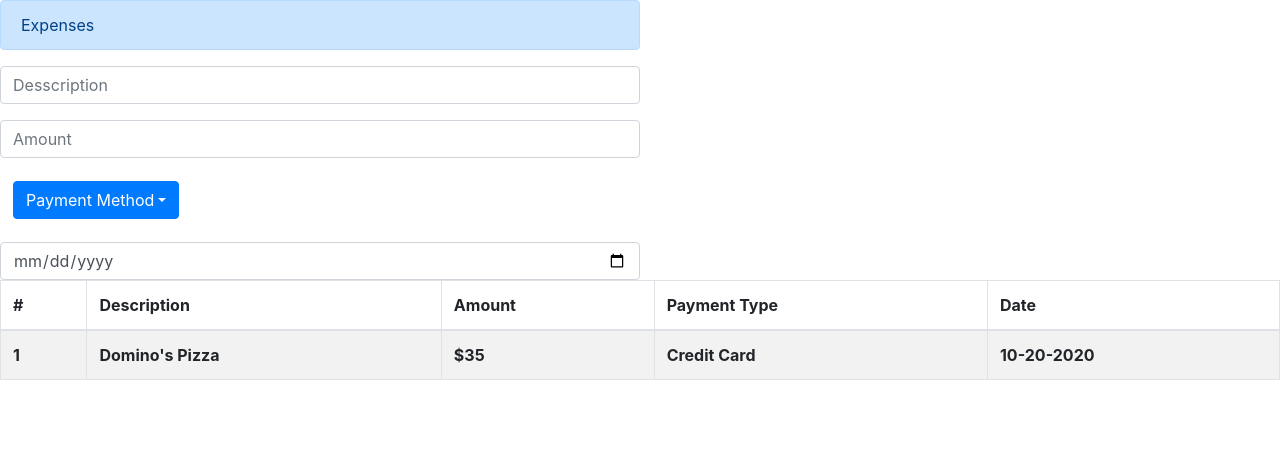
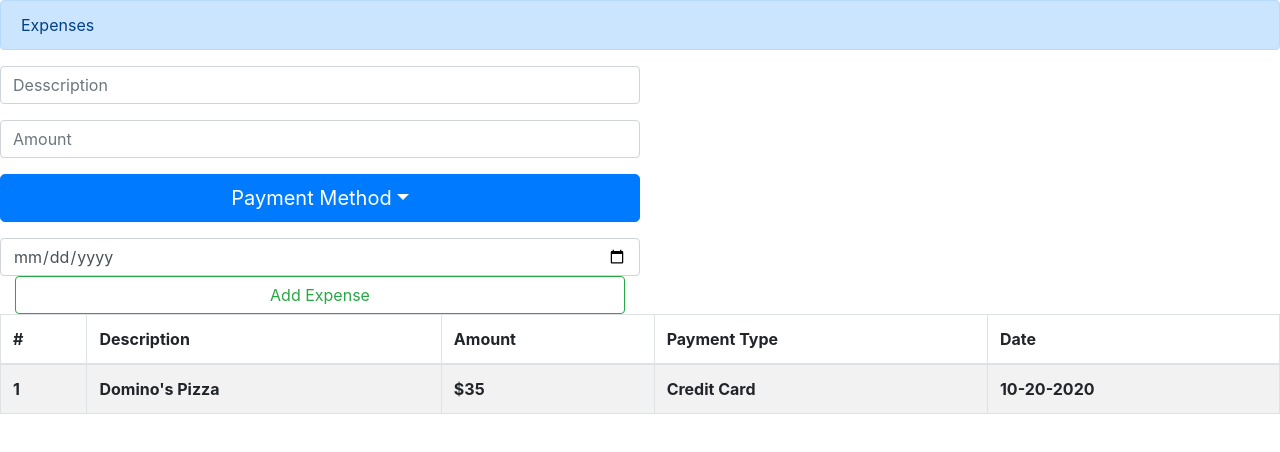
Before and after one commit to jonathanj101/expense-tracker-react, a React (Create React App) app: page / in a window 1280 px wide. Shown: the top 452 px of the page. Built offline with nearby package versions, Linux system fonts and the light colour scheme.

Commit message:
still nothing to have state shared with this compenent
still nothing to have state shared with this compenent

```diff
--- a/src/Components/UserInput.js
+++ b/src/Components/UserInput.js
@@ -1,7 +1,5 @@
 import React, { Component } from 'react'
-import {
-    InputGroup, FormControl, Dropdown, DropdownButton
-} from 'react-bootstrap'
+import { InputGroup, FormControl, Table } from 'react-bootstrap'
 
 
 
@@ -9,22 +7,55 @@ export class UserInput extends Component {
     constructor() {
         super();
 
-        this.state = { title: 'Payment Method' }
+        this.state = {
+            submitted: false,
+            paymentMethodTitle: 'Payment Method',
+            description: "",
+            amount: "",
+            date: "",
+            payment: ""
+        }
+        this.descriptionInput = React.createRef()
+        this.amountInput = React.createRef()
+        this.dateInput = React.createRef()
         this.handleChange = this.handleChange.bind(this)
+        this.onSubmit = this.onSubmit.bind(this)
     }
+
     handleChange = (event) => {
         console.log('selected');
-        this.setState({ title: event })
+        this.setState({
+            paymentMethodTitle: event.target.value
+        })
+
     }
+
+    onSubmit = () => {
+        const desc = this.descriptionInput.current.value
+        const amount = this.amountInput.current.value
+        const date = this.dateInput.current.value
+        const payment = this.state.paymentMethodTitle
+        this.setState({
+            submitted: true,
+            description: desc,
+            amount: amount,
+            date: date,
+            payment: payment
+        })
+
+    }
+
     render() {
-        const { title } = this.state
+        const { paymentMethodTitle, submitted, description, amount, date, payment } = this.state
         return (
+            <div className="w-100">
+                <p className="alert alert-primary" role="alert">Expenses</p>
                 <div className="w-50">
-                <p className="alert alert-primary" role="alert">Expenses</p>
                     <InputGroup className="mb-3">
                         <FormControl
                             placeholder="Desscription"
                             aria-label="Description"
+                            ref={this.descriptionInput}
 
                         />
                     </InputGroup>
@@ -32,24 +63,68 @@ export class UserInput extends Component {
                         <FormControl
                             placeholder="Amount"
                             aria-label="Amount"
+                            ref={this.amountInput}
                         />
                     </InputGroup>
+                    <div className="dropdownt">
+                        <button
+                            className="btn btn-primary btn-block btn-lg dropdown-toggle mb-3" type="button"
+                            id="dropdownMenu2"
+                            data-toggle="dropdown"
+                            aria-haspopup="true">
+                            {paymentMethodTitle}
+                        </button>
+                        <div className="dropdown-menu " aria-labelledby="dropdownMenu2">
+                            <button
+                                onClick={this.handleChange}
+                                value="Cash"
+                                className="dropdown-item"
+                                type="button">
+                                Cash
+                        </button>
+                            <button
+                                onClick={this.handleChange}
+                                value="Debit Card"
+                                className="dropdown-item"
+                                type="button">
+                                Debit Card
+                        </button>
+                            <button
+                                onClick={this.handleChange}
+                                value="Credit Card"
+                                className="dropdown-item"
+                                type="button">
+                                Credit Card
+                        </button>
+                        </div>
+                    </div>
 
-                <DropdownButton className="btn mb-3" onSelect={this.handleChange} id="dropdown-basic-button" title={title}>
+                    {/* <DropdownButton className="btn mb-3" onSelect={this.handleChange} id="dropdown-basic-button" title={title}>
                     <Dropdown.Item as="button" eventKey="Cash">Cash</Dropdown.Item>
                     <Dropdown.Item as="button" eventKey="Debit Card">Debit Card</Dropdown.Item>
                     <Dropdown.Item as="button" eventKey="Credit Card">Credit Card</Dropdown.Item>
-                </DropdownButton>
+                </DropdownButton> */}
                     <InputGroup >
                         <FormControl
                             placeholder='Date of Expense'
                             aria-label='Date of Expense'
                             type='date'
+                            ref={this.dateInput}
                         />
                     </InputGroup>
+                    <div className="container">
+                        <button
+                            onClick={this.onSubmit}
+                            type="submit"
+                            className="btn btn-outline-success btn-block">
+                            Add Expense
+                    </button>
+                    </div>
+                </div>
             </div >
         )
     }
 }
 
+
 export default UserInput
```
Lines whose indentation alone changed are shown as unchanged.
